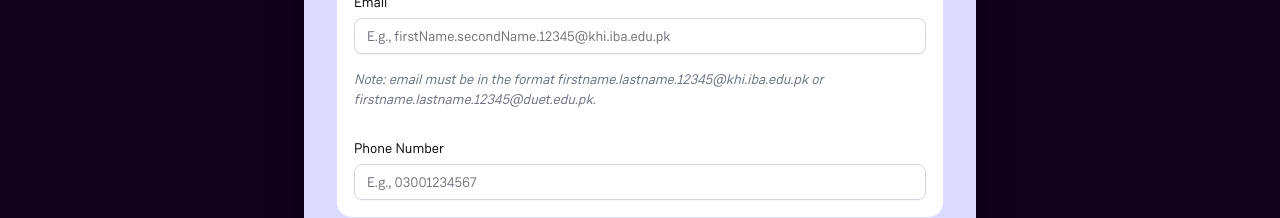
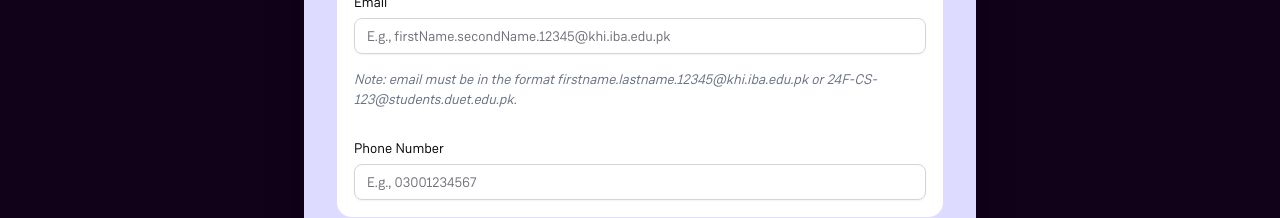
Before and after one commit to css-iba/css-website, a Next.js app: page /CodeClash2 in a window 1280 px wide. Shown: the part 617-835 px from the top of the page. Built offline with nearby package versions, Linux system fonts and the light colour scheme; no server answers.

Commit message:
Update email format in registration form note

```diff
--- a/components/Codex/CodeClash2/RegistrationForm.tsx
+++ b/components/Codex/CodeClash2/RegistrationForm.tsx
@@ -111,7 +111,7 @@ export function RegistrationForm() {
 
           {/* Advisory note about entrance of email format */}
           <p className="text-sm text-gray-500 italic -translate-y-2">
-            Note: email must be in the format firstname.lastname.12345@khi.iba.edu.pk or firstname.lastname.12345@duet.edu.pk.
+            Note: email must be in the format firstname.lastname.12345@khi.iba.edu.pk or 24F-CS-123@students.duet.edu.pk.
           </p>
 
           {/* Phone Number Field */}
```
